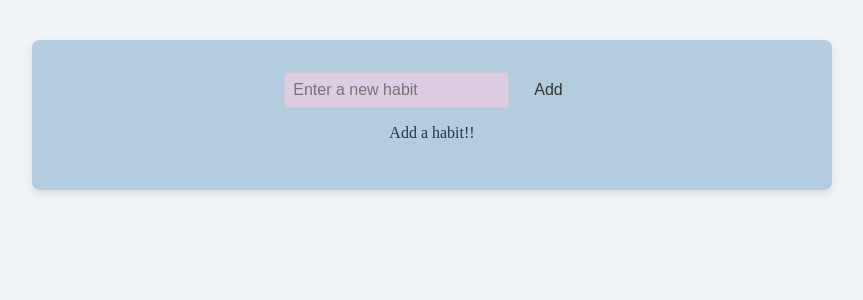
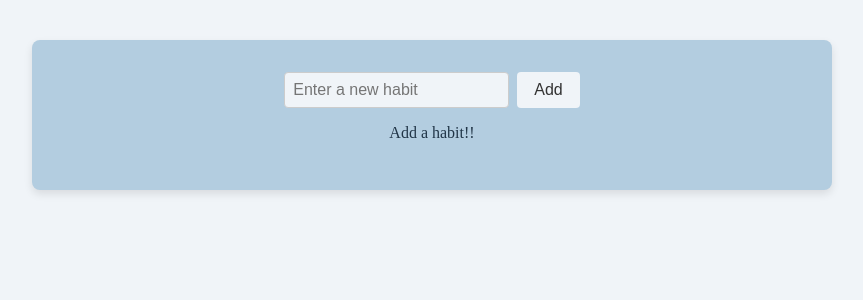
Before and after one commit to rigelle-cruz/habit-tracker, a React (Vite) app: page / in a window 1280 px wide. In both pictures the pointer is over the input "Enter a new habit". Shown: the top 300 px of the page, without its empty margins (208-1071 px from the left). Built offline with nearby package versions, Linux system fonts and the light colour scheme.

Commit message:
update hover input styling

```diff
--- a/src/App.css
+++ b/src/App.css
@@ -27,12 +27,16 @@ input[type='text'] {
   background-color: var(--secondary-color);
 }
 
+input:hover {
+  background-color: var(--background-color);
+}
+
 button {
   border-radius: 4px;
   border: 1px solid transparent;
   padding: 0.5rem 1rem;
   font-size: 1rem;
-  background-color: var(--primary-color);
+  background-color: var(--background-color);
   color: var(--text-color);
   cursor: pointer;
   transition: background-color 0.3s ease;
```
